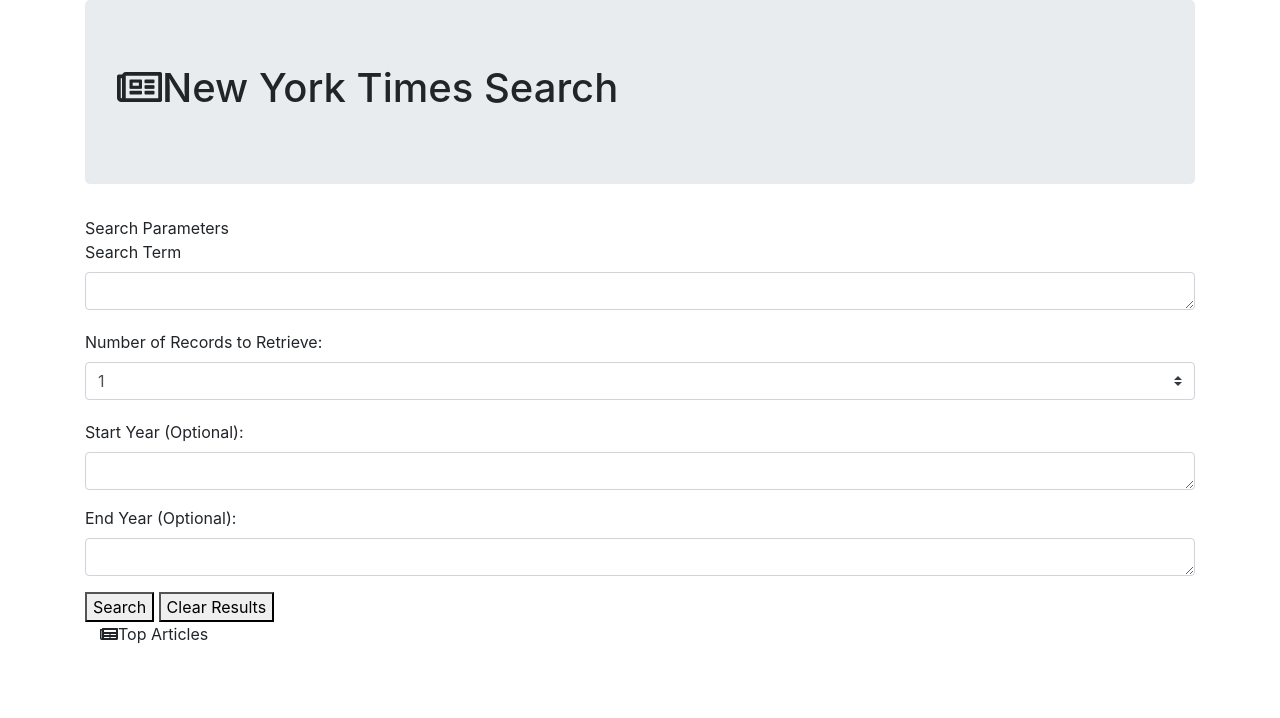
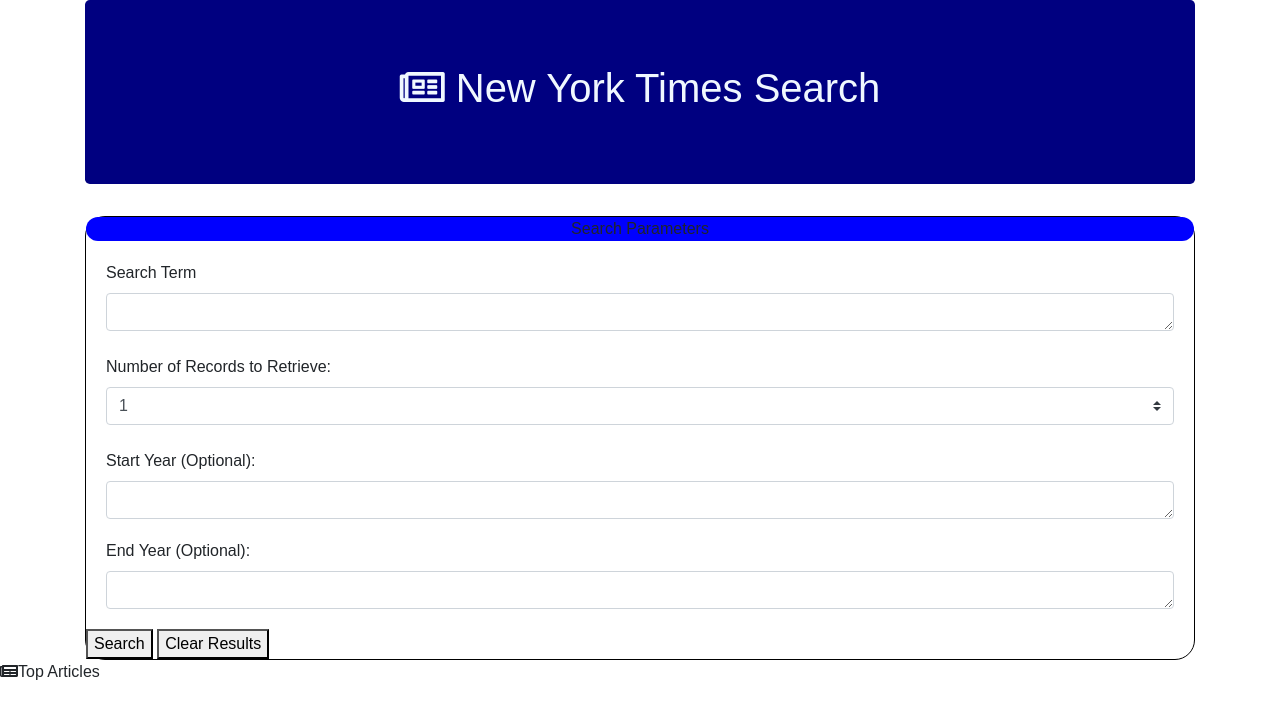
Before and after one commit to KrystalCW/NYT-Search, a plain HTML site: page index.html in a window 1280 px wide. Drawn offline with nearby package versions, Linux system fonts and the light colour scheme; files that its build step writes are made by us from their sources; no server answers.

Commit message:
Pushing out the work we finished up in class. CSS being naughty.

```diff
--- a/assets/style.css
+++ b/assets/style.css
@@ -0,0 +1,34 @@
+
+
+body {
+    font-family: 'News Cycle', sans-serif;
+}
+.jumbotron {
+    background-color: navy;
+    text-align: center;
+    color: aliceblue;
+}
+
+.form-header {
+
+    background-color: rgb(10, 10, 65);
+    color: aliceblue;
+
+}
+
+.form-group {
+    margin: 20px;
+
+}
+
+#my-border {
+    border-radius: 20px;
+    border: 1px solid black;
+}
+
+#my-header{
+width: 100%;
+text-align: center;
+background: blue;
+border-radius: 20px;
+}
--- a/index.html
+++ b/index.html
@@ -4,23 +4,31 @@
 <head>
     <meta charset="utf-8">
     <title>NYT Article Search</title>
-    <link rel="stylesheet" href="https://maxcdn.bootstrapcdn.com/bootstrap/4.0.0/css/bootstrap.min.css" integrity="sha384-Gn5384xqQ1aoWXA+058RXPxPg6fy4IWvTNh0E263XmFcJlSAwiGgFAW/dAiS6JXm" crossorigin="anonymous">
-    <link rel="stylesheet" href="https://use.fontawesome.com/releases/v5.7.2/css/all.css" integrity="sha384-fnmOCqbTlWIlj8LyTjo7mOUStjsKC4pOpQbqyi7RrhN7udi9RwhKkMHpvLbHG9Sr" crossorigin="anonymous">
+    <link rel="stylesheet" href="https://maxcdn.bootstrapcdn.com/bootstrap/4.0.0/css/bootstrap.min.css"
+        integrity="sha384-Gn5384xqQ1aoWXA+058RXPxPg6fy4IWvTNh0E263XmFcJlSAwiGgFAW/dAiS6JXm" crossorigin="anonymous">
+    <link rel="stylesheet" href="https://use.fontawesome.com/releases/v5.7.2/css/all.css"
+        integrity="sha384-fnmOCqbTlWIlj8LyTjo7mOUStjsKC4pOpQbqyi7RrhN7udi9RwhKkMHpvLbHG9Sr" crossorigin="anonymous">
     <script src="https://cdnjs.cloudflare.com/ajax/libs/jquery/3.2.1/jquery.min.js"></script>
-    <link rel="stylesheet" href="https://maxcdn.bootstrapcdn.com/bootstrap/4.0.0/css/bootstrap.min.css" integrity="sha384-Gn5384xqQ1aoWXA+058RXPxPg6fy4IWvTNh0E263XmFcJlSAwiGgFAW/dAiS6JXm" crossorigin="anonymous">
+    <link rel="stylesheet" href="https://maxcdn.bootstrapcdn.com/bootstrap/4.0.0/css/bootstrap.min.css"
+        integrity="sha384-Gn5384xqQ1aoWXA+058RXPxPg6fy4IWvTNh0E263XmFcJlSAwiGgFAW/dAiS6JXm" crossorigin="anonymous">
     <link href="https://fonts.googleapis.com/css?family=Cinzel" rel="stylesheet">
-    <link rel="stylesheet" type="text/css" href="assets/css/style.css">
+    <link rel="stylesheet" type="text/css" href="assets/style.css">
 </head>
 
 <body>
 
     <div class="container">
-        <div class="jumbotron"><h1><i class="far fa-newspaper"></i>New York Times Search</h1></div>
-        <div class="row">
-            <div class="container">
-                <div class="row">
-                    <div class="col-12">Search Parameters</div>
+        <div class="jumbotron">
+            <h1><i class="far fa-newspaper"></i> New York Times Search</h1>
+        </div>
+
+        <div id='my-border'>
+
+                <div id='my-header'>
+                    Search Parameters
                 </div>
+
+
                 <div class="form-group">
                     <label for="search-term">Search Term</label>
                     <textarea class="form-control" id="search-term" rows="1"></textarea>
@@ -41,13 +49,14 @@
                 </div>
                 <div class="form-group">
                     <label for="end-year">End Year (Optional):</label>
-                    <textarea class="form-control" id = "end-year" rows="1"></textarea>
+                    <textarea class="form-control" id="end-year" rows="1"></textarea>
                 </div>
                 <button id="search">Search</button>
                 <button id="clear">Clear Results</button>
-            </div>
         </div>
-        <div class="container">
+    </div>
+
+        <div class="content">
             <div class="row">
                 <div class="col-12"><i class="fas fa-newspaper"></i>Top Articles</div>
             </div>
@@ -58,8 +67,12 @@
     </div>
 
     <script src="assets/logic.js"></script>
-    <script src="https://cdnjs.cloudflare.com/ajax/libs/popper.js/1.14.6/umd/popper.min.js" integrity="sha384-wHAiFfRlMFy6i5SRaxvfOCifBUQy1xHdJ/yoi7FRNXMRBu5WHdZYu1hA6ZOblgut" crossorigin="anonymous"></script>
-    <script src="https://stackpath.bootstrapcdn.com/bootstrap/4.2.1/js/bootstrap.min.js" integrity="sha384-B0UglyR+jN6CkvvICOB2joaf5I4l3gm9GU6Hc1og6Ls7i6U/mkkaduKaBhlAXv9k" crossorigin="anonymous"></script>
+    <script src="https://cdnjs.cloudflare.com/ajax/libs/popper.js/1.14.6/umd/popper.min.js"
+        integrity="sha384-wHAiFfRlMFy6i5SRaxvfOCifBUQy1xHdJ/yoi7FRNXMRBu5WHdZYu1hA6ZOblgut"
+        crossorigin="anonymous"></script>
+    <script src="https://stackpath.bootstrapcdn.com/bootstrap/4.2.1/js/bootstrap.min.js"
+        integrity="sha384-B0UglyR+jN6CkvvICOB2joaf5I4l3gm9GU6Hc1og6Ls7i6U/mkkaduKaBhlAXv9k"
+        crossorigin="anonymous"></script>
 
 </body>
 
```
